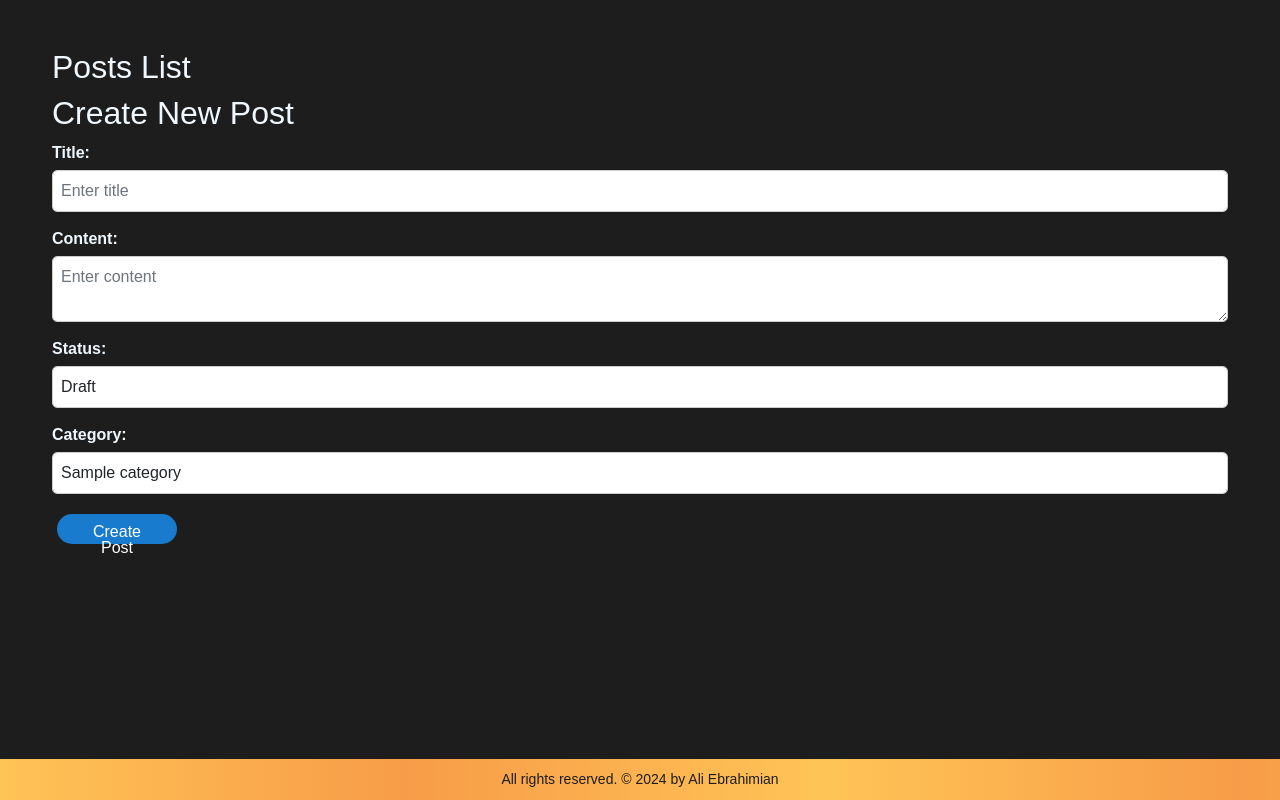
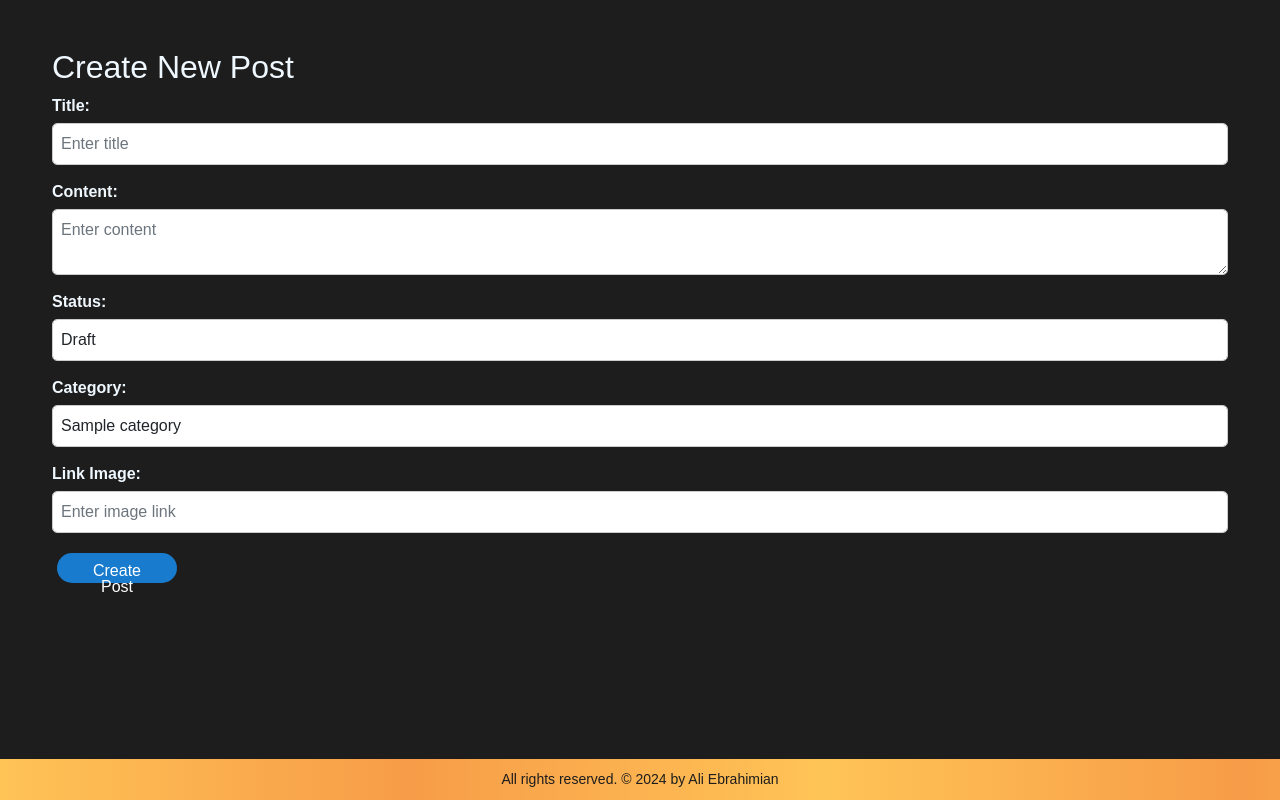
Before and after one commit to alie8096/personal-website, a Flask app: page /new-post in a window 1280 px wide. Run offline with Flask 3, Linux system fonts and the light colour scheme; a user stored in the database is signed in; tables that the repository leaves empty hold one stand-in row (values such as "Sample post"); some libraries are stand-ins or nearby versions.

Commit message:
Add featured image feature for each post

```diff
--- a/apps/blog/forms.py
+++ b/apps/blog/forms.py
@@ -20,6 +20,7 @@ class CreatePostForm(FlaskForm):
     status = SelectField("status", choices=[("draft", "Draft"), ("published", "Published"), ("archived", "Archived"), ("rejected", "Rejected")], validators=[DataRequired()])
     create_at = DateField("Create At", format=r"%Y-%m-%d", default=datetime.today, validators=[DataRequired()])
     category = SelectField("Category", choices=[], validators=[DataRequired()])
+    link_image = StringField("Link Image", validators=[DataRequired()])
     submit = SubmitField("Create")
 
     def __init__(self, *args, **kwargs):
@@ -33,6 +34,7 @@ class EditNewPostForm(FlaskForm):
     status = SelectField("Status", choices=[("draft", "Draft"), ("published", "Published"), ("archived", "Archived"), ("rejected", "Rejected")], validators=[DataRequired()])
     create_at = DateField("Create At", format=r"%Y-%m-%d", default=datetime.today, validators=[DataRequired()])
     category = QuerySelectField("Category", query_factory=lambda: Category.query.all(), get_label="name", allow_blank=True)
+    link_image = StringField("Link Image", validators=[DataRequired()])
     submit = SubmitField("Create Post")
 
 
@@ -45,6 +47,7 @@ class EditPostForm(EditNewPostForm):
         self.content.data = post.content
         self.status.data = post.status
         self.category.data = post.category.id
+        self.link_image = post.link_image
 
 
 
--- a/apps/blog/models.py
+++ b/apps/blog/models.py
@@ -12,6 +12,7 @@ class Post(db.Model):
     author = db.Column(db.Integer, db.ForeignKey("user.id"))
     status = db.Column(db.String(20))
     category_id = db.Column(db.Integer, db.ForeignKey('category.id'))
+    link_image = db.Column(db.String(255), nullable=True)
 
     def __repr__(self):
         return f"{self.__class__.__name__}('{self.title}', '{self.date_posted}')"
--- a/apps/blog/templates/admin_post.html
+++ b/apps/blog/templates/admin_post.html
@@ -30,6 +30,10 @@
       {% endfor %}
     </select>
   </div>
+  <div class="mb-3">
+    <label for="link_image" class="form-label">Link Image</label>
+    <input type="text" name="link_image" class="form-control" id="link_image" value="{{ post.link_image }}">
+  </div>
   <button type="submit" class="btn btn-primary">Edit</button>
 </form>
 
--- a/apps/blog/templates/admin_posts_new.html
+++ b/apps/blog/templates/admin_posts_new.html
@@ -6,8 +6,6 @@ Create New Post
 
 {% block content %}
 <link rel="stylesheet" type="text/css" href="{{ url_for('static', filename='style.css') }}">
-
-<h2>Posts List</h2>
 
 <div class="posts-container">
   {% for post in posts %}
@@ -51,6 +49,10 @@ Create New Post
       {% endfor %}
     </select>
   </div>
+  <div class="form-group">
+    <label for="link_image">Link Image:</label>
+    <input type="text" id="link_image" name="link_image" class="form-control" placeholder="Enter image link">
+  </div>
   <button type="submit" class="btn btn-primary">Create Post</button>
 </form>
 {% endblock %}
--- a/apps/blog/templates/home.html
+++ b/apps/blog/templates/home.html
@@ -67,7 +67,7 @@ Home
             <div class="projects-home">
                 {% for post in posts %}
                     <div class="project">
-                        <img src="{{ post.link }}" alt="post.title" class="featuring-image">
+                        <img src="{{ post.link_image }}" alt="post.title" class="featuring-image">
                         <h4>
                             <a href="{{ url_for('post', id=post.id) }}">{{ post.title }}</a>
                         </h4>
```
